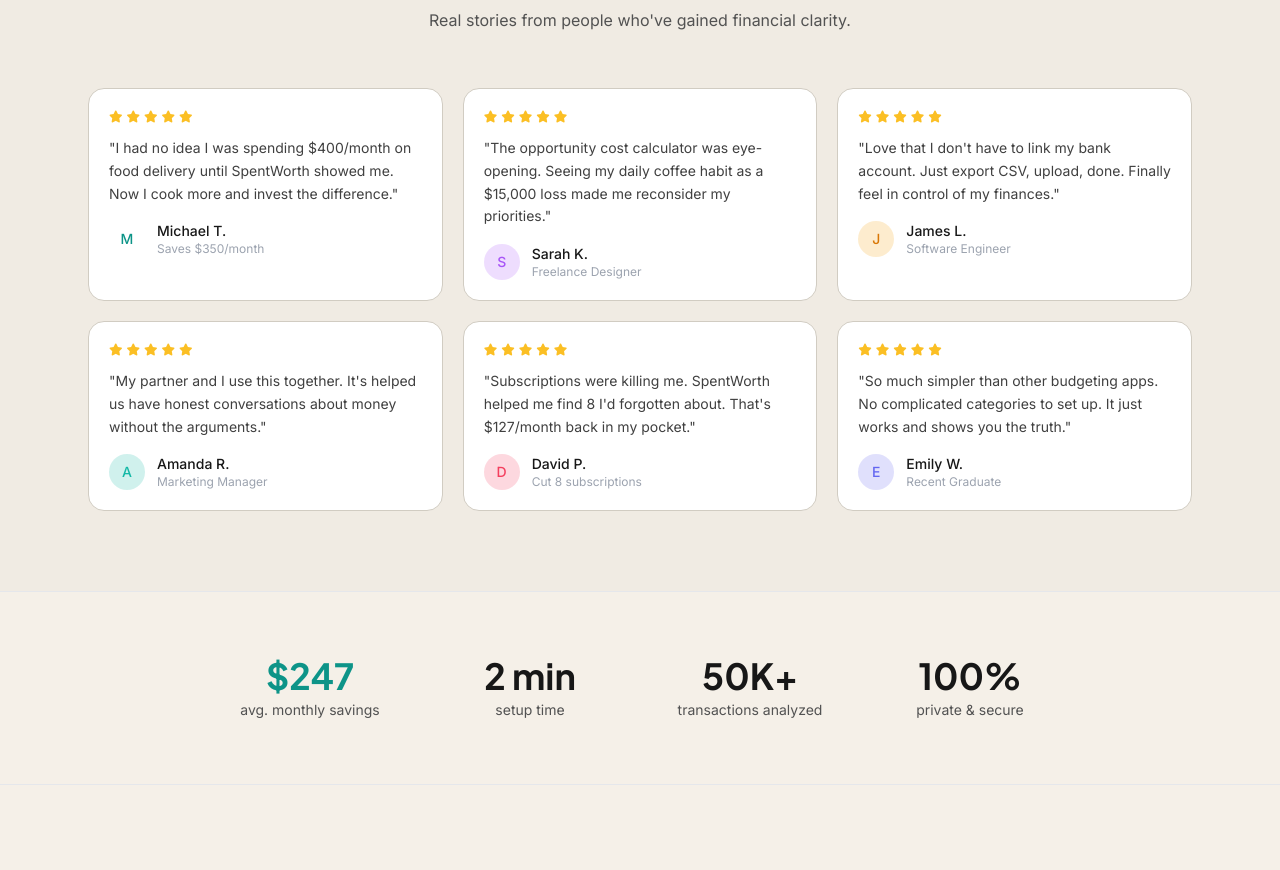
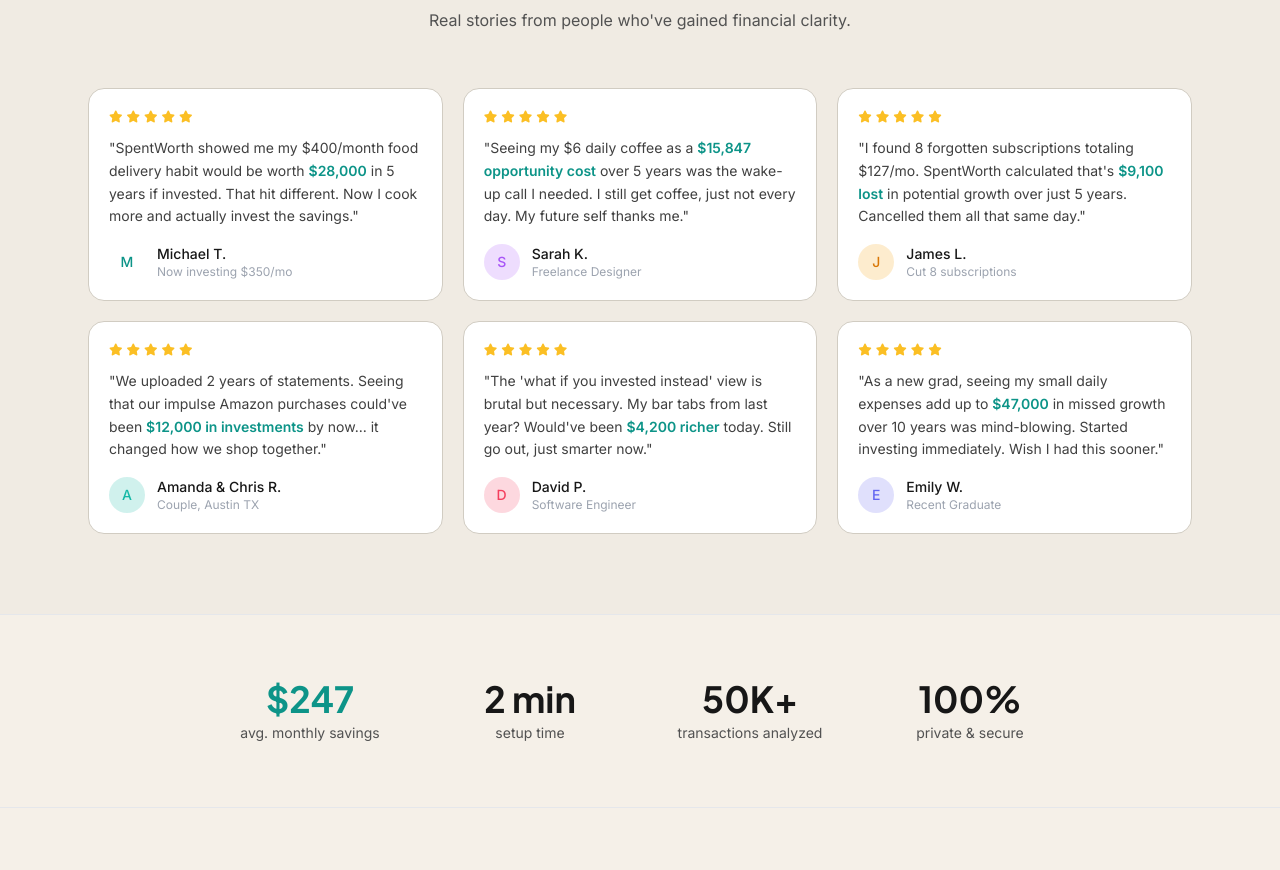
Before and after one commit to Marcus-Verus/spentworth, a SvelteKit app: page / in a window 1280 px wide. Shown: the part 1360-2230 px from the top of the page. Built offline with nearby package versions, Linux system fonts and the light colour scheme; no server answers.

Commit message:
Update testimonials to emphasize opportunity cost / future value calculations

```diff
--- a/src/routes/+page.svelte
+++ b/src/routes/+page.svelte
@@ -282,13 +282,13 @@
 							{/each}
 						</div>
 						<p class="text-sm mb-4 leading-relaxed" style="color: {isDark ? '#d4d4d4' : '#404040'}">
-							"I had no idea I was spending $400/month on food delivery until SpentWorth showed me. Now I cook more and invest the difference."
+							"SpentWorth showed me my $400/month food delivery habit would be worth <span class="font-semibold text-sw-accent">$28,000</span> in 5 years if invested. That hit different. Now I cook more and actually invest the savings."
 						</p>
 						<div class="flex items-center gap-3">
 							<div class="w-9 h-9 rounded-full bg-sw-accent/20 flex items-center justify-center text-sw-accent font-medium text-sm">M</div>
 							<div>
 								<p class="text-sm font-medium" style="color: {isDark ? '#ffffff' : '#171717'}">Michael T.</p>
-								<p class="text-xs" style="color: {isDark ? '#737373' : '#9ca3af'}">Saves $350/month</p>
+								<p class="text-xs" style="color: {isDark ? '#737373' : '#9ca3af'}">Now investing $350/mo</p>
 							</div>
 						</div>
 					</div>
@@ -301,7 +301,7 @@
 							{/each}
 						</div>
 						<p class="text-sm mb-4 leading-relaxed" style="color: {isDark ? '#d4d4d4' : '#404040'}">
-							"The opportunity cost calculator was eye-opening. Seeing my daily coffee habit as a $15,000 loss made me reconsider my priorities."
+							"Seeing my $6 daily coffee as a <span class="font-semibold text-sw-accent">$15,847 opportunity cost</span> over 5 years was the wake-up call I needed. I still get coffee, just not every day. My future self thanks me."
 						</p>
 						<div class="flex items-center gap-3">
 							<div class="w-9 h-9 rounded-full bg-purple-500/20 flex items-center justify-center text-purple-500 font-medium text-sm">S</div>
@@ -320,13 +320,13 @@
 							{/each}
 						</div>
 						<p class="text-sm mb-4 leading-relaxed" style="color: {isDark ? '#d4d4d4' : '#404040'}">
-							"Love that I don't have to link my bank account. Just export CSV, upload, done. Finally feel in control of my finances."
+							"I found 8 forgotten subscriptions totaling $127/mo. SpentWorth calculated that's <span class="font-semibold text-sw-accent">$9,100 lost</span> in potential growth over just 5 years. Cancelled them all that same day."
 						</p>
 						<div class="flex items-center gap-3">
 							<div class="w-9 h-9 rounded-full bg-amber-500/20 flex items-center justify-center text-amber-600 font-medium text-sm">J</div>
 							<div>
 								<p class="text-sm font-medium" style="color: {isDark ? '#ffffff' : '#171717'}">James L.</p>
-								<p class="text-xs" style="color: {isDark ? '#737373' : '#9ca3af'}">Software Engineer</p>
+								<p class="text-xs" style="color: {isDark ? '#737373' : '#9ca3af'}">Cut 8 subscriptions</p>
 							</div>
 						</div>
 					</div>
@@ -339,13 +339,13 @@
 							{/each}
 						</div>
 						<p class="text-sm mb-4 leading-relaxed" style="color: {isDark ? '#d4d4d4' : '#404040'}">
-							"My partner and I use this together. It's helped us have honest conversations about money without the arguments."
+							"We uploaded 2 years of statements. Seeing that our impulse Amazon purchases could've been <span class="font-semibold text-sw-accent">$12,000 in investments</span> by now... it changed how we shop together."
 						</p>
 						<div class="flex items-center gap-3">
 							<div class="w-9 h-9 rounded-full bg-teal-500/20 flex items-center justify-center text-teal-500 font-medium text-sm">A</div>
 							<div>
-								<p class="text-sm font-medium" style="color: {isDark ? '#ffffff' : '#171717'}">Amanda R.</p>
-								<p class="text-xs" style="color: {isDark ? '#737373' : '#9ca3af'}">Marketing Manager</p>
+								<p class="text-sm font-medium" style="color: {isDark ? '#ffffff' : '#171717'}">Amanda & Chris R.</p>
+								<p class="text-xs" style="color: {isDark ? '#737373' : '#9ca3af'}">Couple, Austin TX</p>
 							</div>
 						</div>
 					</div>
@@ -358,13 +358,13 @@
 							{/each}
 						</div>
 						<p class="text-sm mb-4 leading-relaxed" style="color: {isDark ? '#d4d4d4' : '#404040'}">
-							"Subscriptions were killing me. SpentWorth helped me find 8 I'd forgotten about. That's $127/month back in my pocket."
+							"The 'what if you invested instead' view is brutal but necessary. My bar tabs from last year? Would've been <span class="font-semibold text-sw-accent">$4,200 richer</span> today. Still go out, just smarter now."
 						</p>
 						<div class="flex items-center gap-3">
 							<div class="w-9 h-9 rounded-full bg-rose-500/20 flex items-center justify-center text-rose-500 font-medium text-sm">D</div>
 							<div>
 								<p class="text-sm font-medium" style="color: {isDark ? '#ffffff' : '#171717'}">David P.</p>
-								<p class="text-xs" style="color: {isDark ? '#737373' : '#9ca3af'}">Cut 8 subscriptions</p>
+								<p class="text-xs" style="color: {isDark ? '#737373' : '#9ca3af'}">Software Engineer</p>
 							</div>
 						</div>
 					</div>
@@ -377,7 +377,7 @@
 							{/each}
 						</div>
 						<p class="text-sm mb-4 leading-relaxed" style="color: {isDark ? '#d4d4d4' : '#404040'}">
-							"So much simpler than other budgeting apps. No complicated categories to set up. It just works and shows you the truth."
+							"As a new grad, seeing my small daily expenses add up to <span class="font-semibold text-sw-accent">$47,000</span> in missed growth over 10 years was mind-blowing. Started investing immediately. Wish I had this sooner."
 						</p>
 						<div class="flex items-center gap-3">
 							<div class="w-9 h-9 rounded-full bg-indigo-500/20 flex items-center justify-center text-indigo-500 font-medium text-sm">E</div>
```
